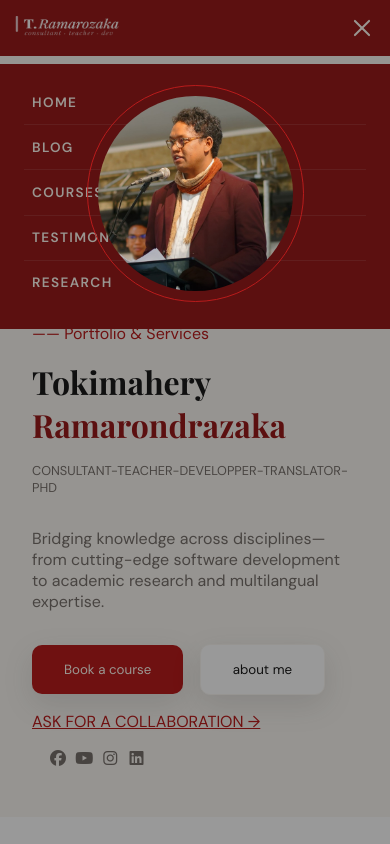
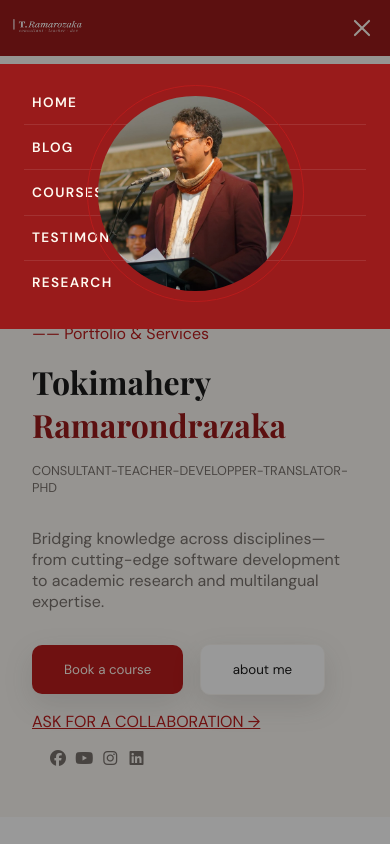
Before and after one commit to Adrien-ari/PROJET-Portfolio-MR-Toky-Fehizoro-Diamondra, a website with bundled scripts: page html/index.html in a window 390 px wide. Both pictures are taken after a click on the button "Ouvrir le menu". Shown: the top 844 px of the page. Built offline with nearby package versions, Linux system fonts and the light colour scheme; files whose address does not match are found by name.

Commit message:
modif: brandNme

```diff
--- a/css/general.css
+++ b/css/general.css
@@ -271,7 +271,7 @@ hr{
 }
 .mobile-menu a:last-child {
   border-bottom: none;
-  z-index: 999;
+  z-index: 99;
 }
 .mobile-menu a:hover {
   background: rgba(255,255,255,0.1); padding-left: 1rem;
@@ -282,7 +282,7 @@ hr{
   position: fixed;
   inset: 0;
   background: rgba(0,0,0,0.4);
-  z-index: 999;
+  z-index: 98;
 }
 .overlay.visible { display: block; }
 /* Respon by diams */
@@ -310,5 +310,5 @@ hr{
 }
  .brandName  img{
   aspect-ratio: 1/0.25;
-  width: 30vw;
+  width: 20vw;
 }
```
